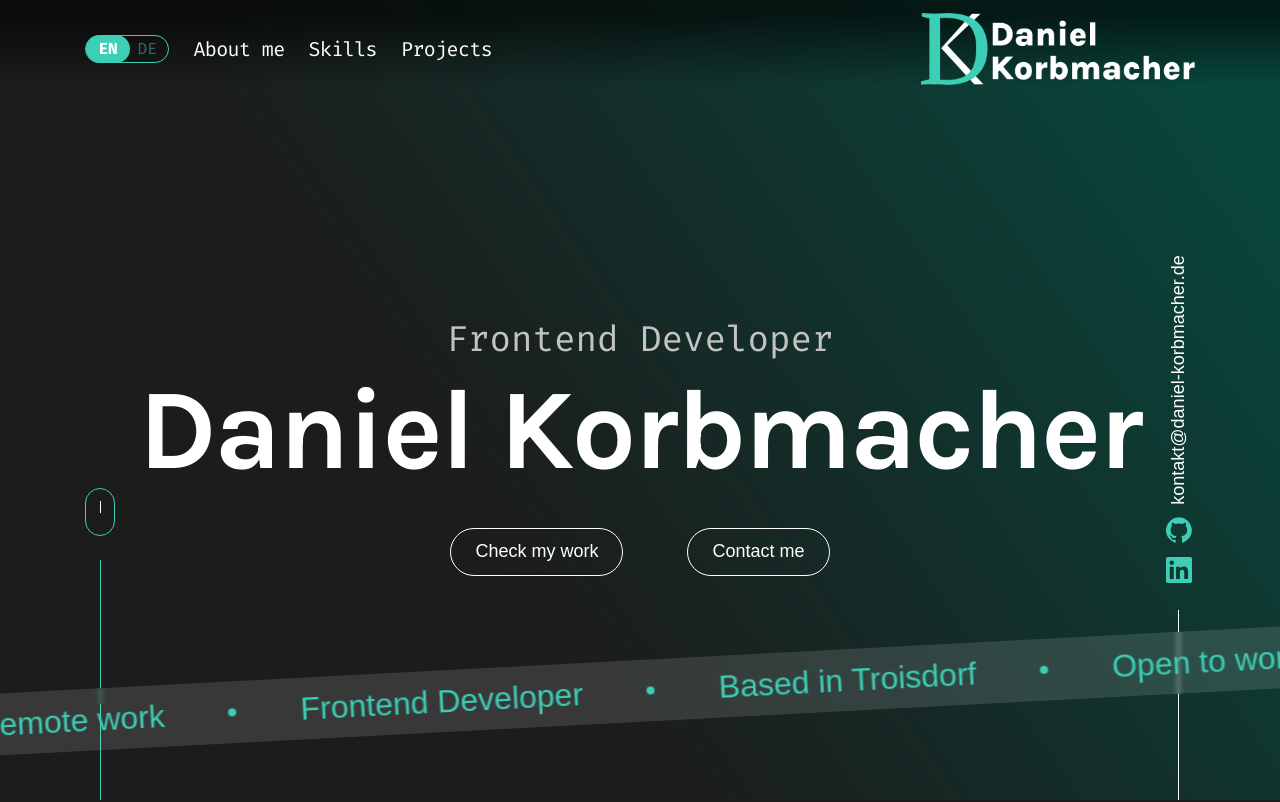
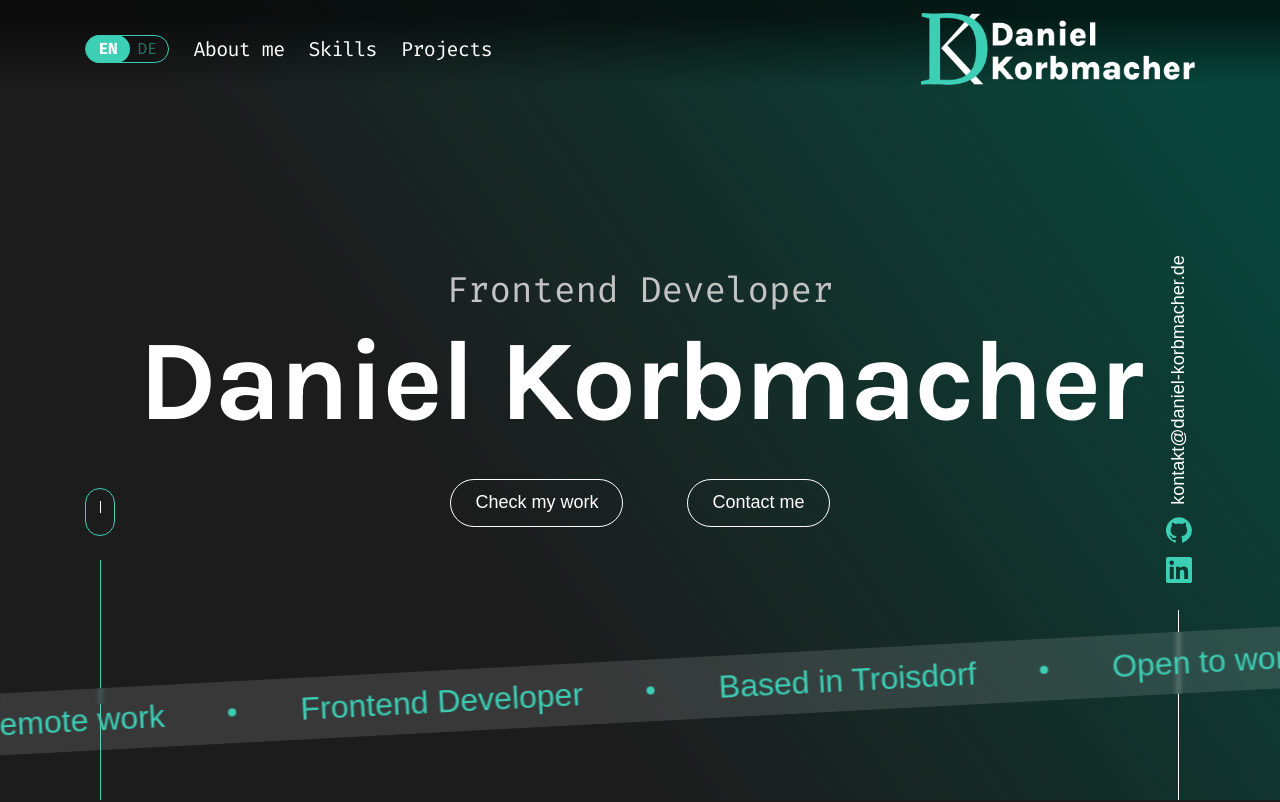
Before and after one commit to DaKo1312/Portfolio, an Angular app: page / in a window 1280 px wide. Shown: the top 802 px of the page. Built offline with nearby package versions, Linux system fonts and the light colour scheme.

Commit message:
style: fix style scss

```diff
--- a/src/app/sections/hero/hero.scss
+++ b/src/app/sections/hero/hero.scss
@@ -19,7 +19,7 @@
   flex-direction: column;
   align-items: center;
   gap: var(--space-md);
-  padding-top: var(--header-height);
+  // padding-top: var(--header-height);
   text-align: center;
 }
 
--- a/src/app/sections/projects/projects.ts
+++ b/src/app/sections/projects/projects.ts
@@ -12,6 +12,7 @@ interface Project {
     styleUrl: './projects.scss',
     changeDetection: ChangeDetectionStrategy.OnPush,
 })
+
 export class Projects {
     protected readonly projects = signal<readonly Project[]>([
         { name: 'Join', stack: ['Angular', 'TypeScript', 'HTML', 'CSS', 'Firebase'] },
--- a/src/styles/styles.scss
+++ b/src/styles/styles.scss
@@ -1,12 +1,6 @@
-/* ==========================================================================
-    Portfolio - Global Styles
-   ========================================================================== */
-
-/* Abstracts */
 @use './abstracts/variables';
 @use './abstracts/mixins';
 
-/* Base */
 @use './base/reset';
 @use './base/layout';
 @use './base/base';
```
Also changed, not shown: 1 other file (tests, documents, lock files or other folders).
